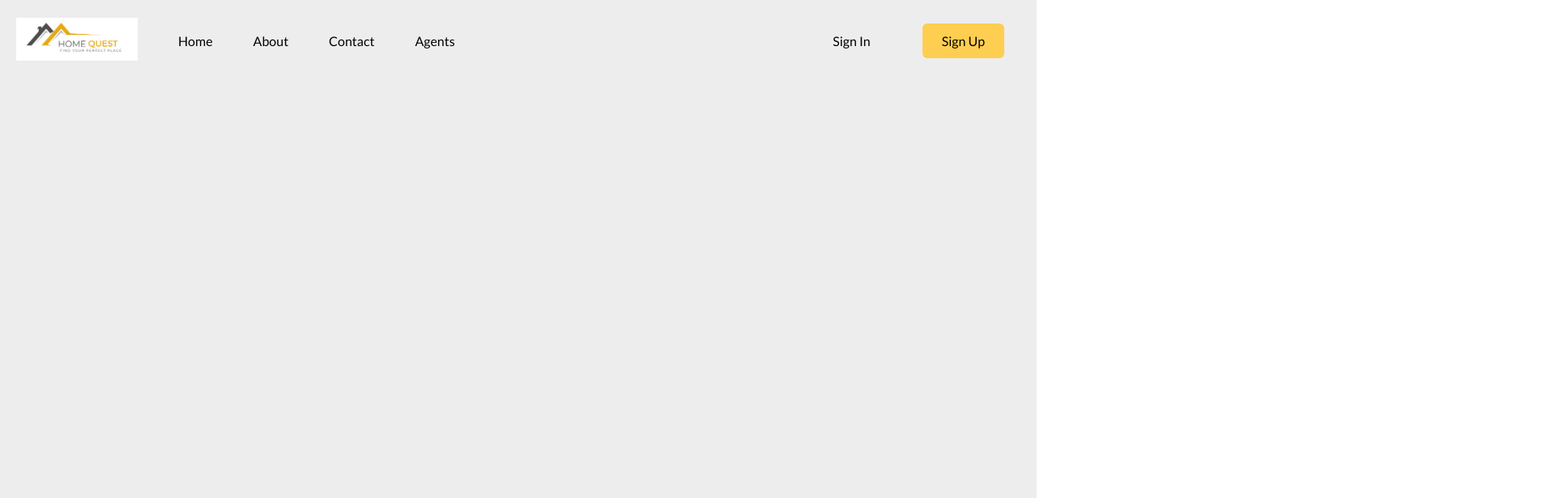
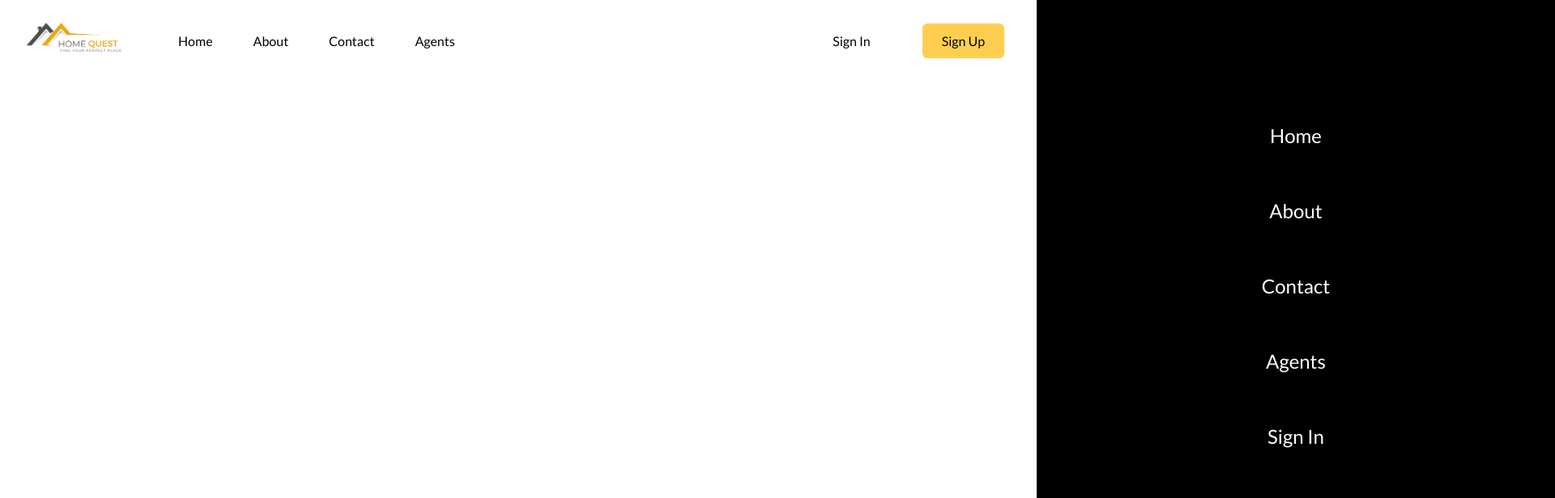
Before and after one commit to tharinm/Real-Estate-App, a React (Vite) app in the folder client/: page / in a window 1280 px wide. Shown: the top 616 px of the page at 81% size, 1920 px wide, since content can reach past the window. Built offline with nearby package versions, Linux system fonts and the light colour scheme.

Commit message:
nav done

```diff
--- a/client/src/components/navbar/Navbar.jsx
+++ b/client/src/components/navbar/Navbar.jsx
@@ -1,8 +1,12 @@
 import "./navbar.scss";
 import brandLogo from "../../assets/homeestate.png";
 import { RxHamburgerMenu } from "react-icons/rx";
+import { MdOutlineClose } from "react-icons/md";
+import { useState } from "react";
 
 function Navbar() {
+  const [open, setOpen] = useState(false);
+
   return (
     <nav>
       <div className="left">
@@ -23,14 +27,26 @@
         </a>
       </div>
       <div className="right">
-        <a href="/">Sign In</a>
-        <a href="/" className="register">
+        <a href="/" className="sign">
+          Sign In
+        </a>
+        <a href="/" className="register sign">
           Sign Up
         </a>
         <div className="menu-icon">
-          <RxHamburgerMenu width={"20px"}/>
+          {open ? (
+            <MdOutlineClose
+              color={open ? "white" : "black"}
+              onClick={() => setOpen((prev) => !prev)}
+            />
+          ) : (
+            <RxHamburgerMenu
+              color={open ? "white" : "black"}
+              onClick={() => setOpen((prev) => !prev)}
+            />
+          )}
         </div>
-        <div className="menu">
+        <div className={open ? "menu active" : "menu disable-menu"}>
           <a href="/" className="nav_link">
             Home
           </a>
--- a/client/src/components/navbar/navbar.scss
+++ b/client/src/components/navbar/navbar.scss
@@ -37,6 +37,12 @@
   }
 
   .right {
+    .sign {
+      @include md {
+        display: none;
+      }
+    }
+
     flex: 2;
     display: flex;
     align-items: flex-end;
@@ -45,21 +51,37 @@
     .menu-icon {
       display: none;
 
-      @include sm {
-        display: inline;
+      @include md {
+        display: block;
+        font-size: 20px;
       }
     }
 
-    .menu{
-      display: none;
+    .menu {
+      position: absolute;
+      top: 0;
+      right: -50%;
+      background-color: black;
+      color: white;
+      height: 100vh;
+      width: 50%;
+      transition: all 1s ease;
+      display: flex;
+      flex-direction: column;
+      align-items: center;
+      justify-content: center;
+      font-size: 24px;
+      z-index: -12;
+
+      &.active {
+        right: 0;
+      }
 
       @include sm {
-        display: block;
+        a {
+          display: initial;
+        }
       }
-    }
-
-    @include sm {
-      display: none;
     }
 
     a {
--- a/client/src/layout.scss
+++ b/client/src/layout.scss
@@ -8,17 +8,17 @@
   padding-left: 20px;
 
   @include lg {
-    background-color: rgb(238, 237, 238);
+
     max-width: 1280px;
   }
 
   @include md {
-    background-color: rgb(203, 203, 203);
+
     max-width: 768px;
   }
 
   @include sm {
-    background-color: rgb(255, 246, 246);
+
     max-width: 640px;
   }
 }
```
